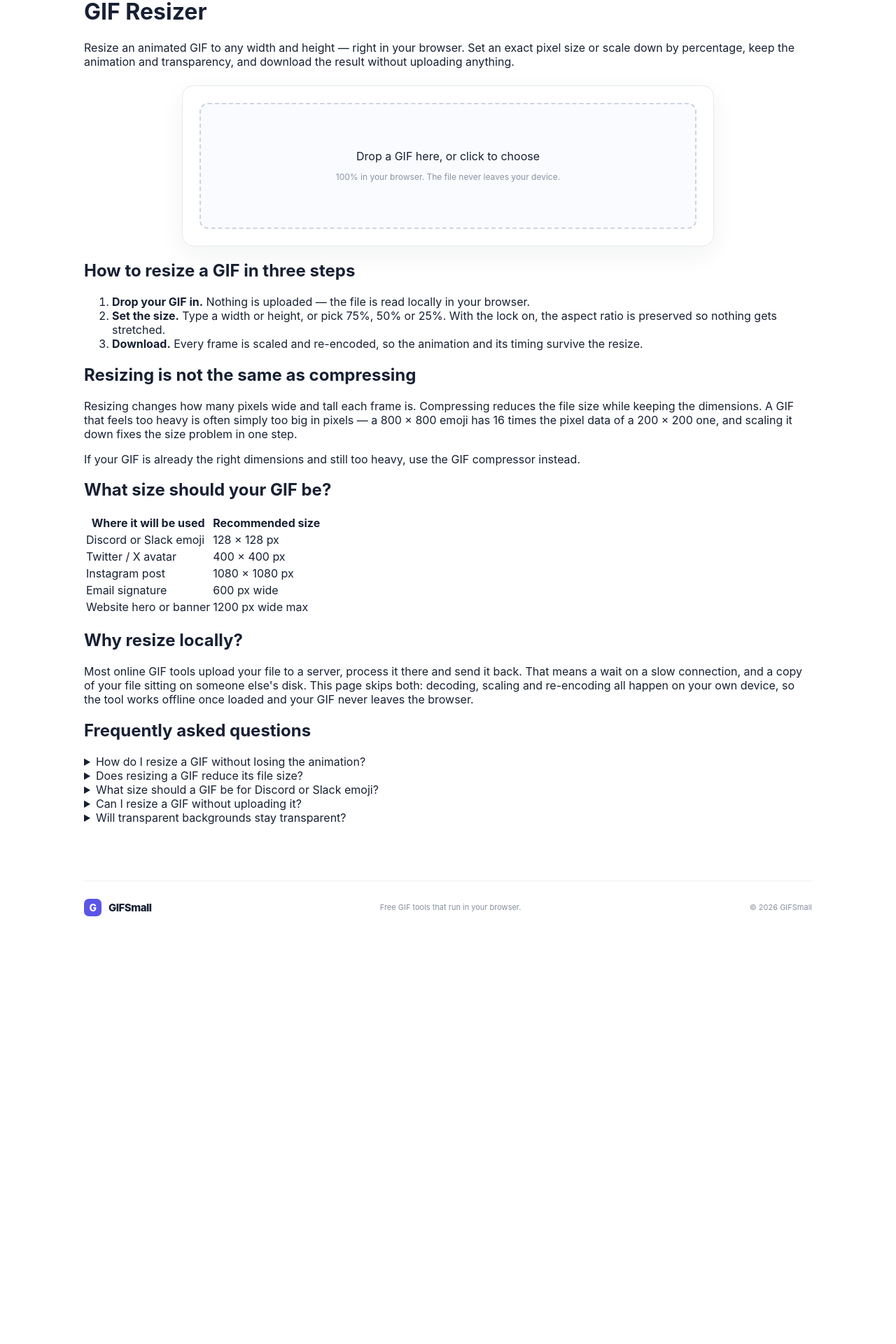
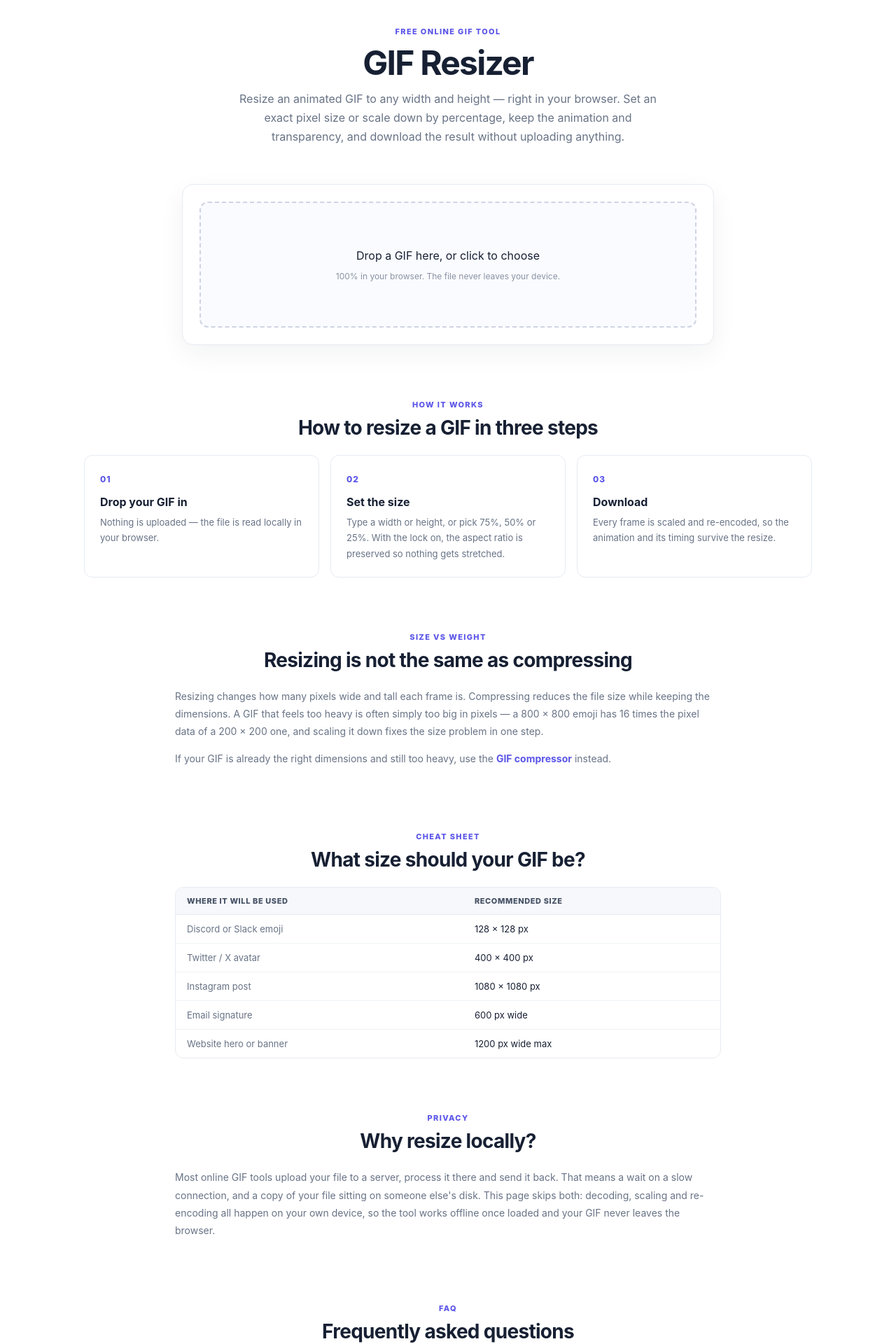
Before and after one commit to syz996/gifsmall, a Next.js app: page /gif-resizer in a window 1280 px wide. Shown: the part 100-2020 px from the top of the page at 70% size. Before the commit the page ends 1434 px from the top, so only its background shows below. Built offline with nearby package versions, Linux system fonts and the light colour scheme.

Commit message:
样式调整

```diff
--- a/app/gif-resizer/page.tsx
+++ b/app/gif-resizer/page.tsx
@@ -56,39 +56,85 @@ export default function Page() {
   return (
     <main>
       <div className="page-shell">
-      <script type="application/ld+json" dangerouslySetInnerHTML={{ __html: JSON.stringify(faqLd) }} />
+        <script
+          type="application/ld+json"
+          dangerouslySetInnerHTML={{ __html: JSON.stringify(faqLd) }}
+        />
 
+        <section className="hero">
+          <span className="eyebrow">FREE ONLINE GIF TOOL</span>
           <h1>GIF Resizer</h1>
-      <p>
-        Resize an animated GIF to any width and height — right in your browser. Set an exact pixel size or scale
-        down by percentage, keep the animation and transparency, and download the result without uploading
-        anything.
+          <p className="hero-copy">
+            Resize an animated GIF to any width and height — right in your browser. Set an exact
+            pixel size or scale down by percentage, keep the animation and transparency, and
+            download the result without uploading anything.
           </p>
+        </section>
 
         <ResizerTool />
 
+        <section className="content-section" id="how-it-works">
+          <div className="section-heading">
+            <span className="eyebrow">HOW IT WORKS</span>
             <h2>How to resize a GIF in three steps</h2>
-      <ol>
-        <li><strong>Drop your GIF in.</strong> Nothing is uploaded — the file is read locally in your browser.</li>
-        <li><strong>Set the size.</strong> Type a width or height, or pick 75%, 50% or 25%. With the lock on, the aspect ratio is preserved so nothing gets stretched.</li>
-        <li><strong>Download.</strong> Every frame is scaled and re-encoded, so the animation and its timing survive the resize.</li>
-      </ol>
+          </div>
+          <div className="steps-grid">
+            <div className="info-card">
+              <span className="step-number">01</span>
+              <h3>Drop your GIF in</h3>
+              <p>Nothing is uploaded — the file is read locally in your browser.</p>
+            </div>
+            <div className="info-card">
+              <span className="step-number">02</span>
+              <h3>Set the size</h3>
+              <p>
+                Type a width or height, or pick 75%, 50% or 25%. With the lock on, the aspect ratio
+                is preserved so nothing gets stretched.
+              </p>
+            </div>
+            <div className="info-card">
+              <span className="step-number">03</span>
+              <h3>Download</h3>
+              <p>
+                Every frame is scaled and re-encoded, so the animation and its timing survive the
+                resize.
+              </p>
+            </div>
+          </div>
+        </section>
 
+        <section className="content-section">
+          <div className="section-heading">
+            <span className="eyebrow">SIZE VS WEIGHT</span>
             <h2>Resizing is not the same as compressing</h2>
-      <p>
-        Resizing changes how many pixels wide and tall each frame is. Compressing reduces the file size while
-        keeping the dimensions. A GIF that feels too heavy is often simply too big in pixels — a 800 × 800 emoji
-        has 16 times the pixel data of a 200 × 200 one, and scaling it down fixes the size problem in one step.
+          </div>
+          <p className="section-copy">
+            Resizing changes how many pixels wide and tall each frame is. Compressing reduces the
+            file size while keeping the dimensions. A GIF that feels too heavy is often simply too
+            big in pixels — a 800 × 800 emoji has 16 times the pixel data of a 200 × 200 one, and
+            scaling it down fixes the size problem in one step.
           </p>
-      <p>
+          <p className="section-copy">
             If your GIF is already the right dimensions and still too heavy, use the{' '}
-        <Link href="/">GIF compressor</Link> instead.
+            <Link className="text-link" href="/">
+              GIF compressor
+            </Link>{' '}
+            instead.
           </p>
+        </section>
 
+        <section className="content-section">
+          <div className="section-heading">
+            <span className="eyebrow">CHEAT SHEET</span>
             <h2>What size should your GIF be?</h2>
+          </div>
+          <div className="table-wrap">
             <table>
               <thead>
-          <tr><th>Where it will be used</th><th>Recommended size</th></tr>
+                <tr>
+                  <th>Where it will be used</th>
+                  <th>Recommended size</th>
+                </tr>
               </thead>
               <tbody>
                 <tr><td>Discord or Slack emoji</td><td>128 × 128 px</td></tr>
@@ -98,23 +144,38 @@ export default function Page() {
                 <tr><td>Website hero or banner</td><td>1200 px wide max</td></tr>
               </tbody>
             </table>
+          </div>
+        </section>
 
+        <section className="content-section">
+          <div className="section-heading">
+            <span className="eyebrow">PRIVACY</span>
             <h2>Why resize locally?</h2>
-      <p>
-        Most online GIF tools upload your file to a server, process it there and send it back. That means a wait
-        on a slow connection, and a copy of your file sitting on someone else&apos;s disk. This page skips both:
-        decoding, scaling and re-encoding all happen on your own device, so the tool works offline once loaded
-        and your GIF never leaves the browser.
+          </div>
+          <p className="section-copy">
+            Most online GIF tools upload your file to a server, process it there and send it back.
+            That means a wait on a slow connection, and a copy of your file sitting on someone
+            else&apos;s disk. This page skips both: decoding, scaling and re-encoding all happen on
+            your own device, so the tool works offline once loaded and your GIF never leaves the
+            browser.
           </p>
+        </section>
 
+        <section className="content-section faq-section" id="faq">
+          <div className="section-heading">
+            <span className="eyebrow">FAQ</span>
             <h2>Frequently asked questions</h2>
+          </div>
+          <div className="faq-list">
             {FAQS.map((f) => (
-        <details key={f.q}>
+              <details key={f.q} className="faq-item">
                 <summary>{f.q}</summary>
                 <p>{f.a}</p>
               </details>
             ))}
           </div>
+        </section>
+      </div>
     </main>
   );
 }
--- a/app/globals.css
+++ b/app/globals.css
@@ -170,3 +170,12 @@ a { color: inherit; text-decoration: none; }
 .resizer-tool .result img{display:block;max-width:100%;max-height:340px;margin:0 auto;border:1px solid var(--line);border-radius:10px;background:repeating-conic-gradient(#f5f6f8 0 25%,#fff 0 50%) 50%/18px 18px}
 .resizer-tool .result p{color:var(--muted);font-size:12px}
 .resizer-tool .result a{display:inline-flex;align-items:center;justify-content:center;width:100%;min-height:46px;margin-top:12px;border-radius:9px;background:var(--primary);color:#fff;font-weight:700;font-size:14px}
+.section-copy{max-width:780px;margin:0 auto 14px;color:var(--muted);font-size:14px;line-height:1.8}
+.table-wrap{max-width:780px;margin:0 auto;overflow-x:auto;border:1px solid var(--line);border-radius:12px}
+.table-wrap table{width:100%;min-width:420px;border-collapse:collapse;font-size:13px}
+.table-wrap th{padding:12px 16px;border-bottom:1px solid var(--line);background:var(--soft);color:#455064;font-size:11px;font-weight:800;letter-spacing:.6px;text-transform:uppercase;text-align:left;white-space:nowrap}
+.table-wrap td{padding:12px 16px;border-bottom:1px solid #f0f2f6;color:var(--ink)}
+.table-wrap td:first-child{color:var(--muted)}
+.table-wrap tbody tr:last-child td{border-bottom:0}
+.table-wrap tbody tr:hover{background:#fafbff}
+.resizer-tool .controls>button[type=button]:disabled{opacity:.65;cursor:wait}
```
Lines whose indentation alone changed are shown as unchanged.
